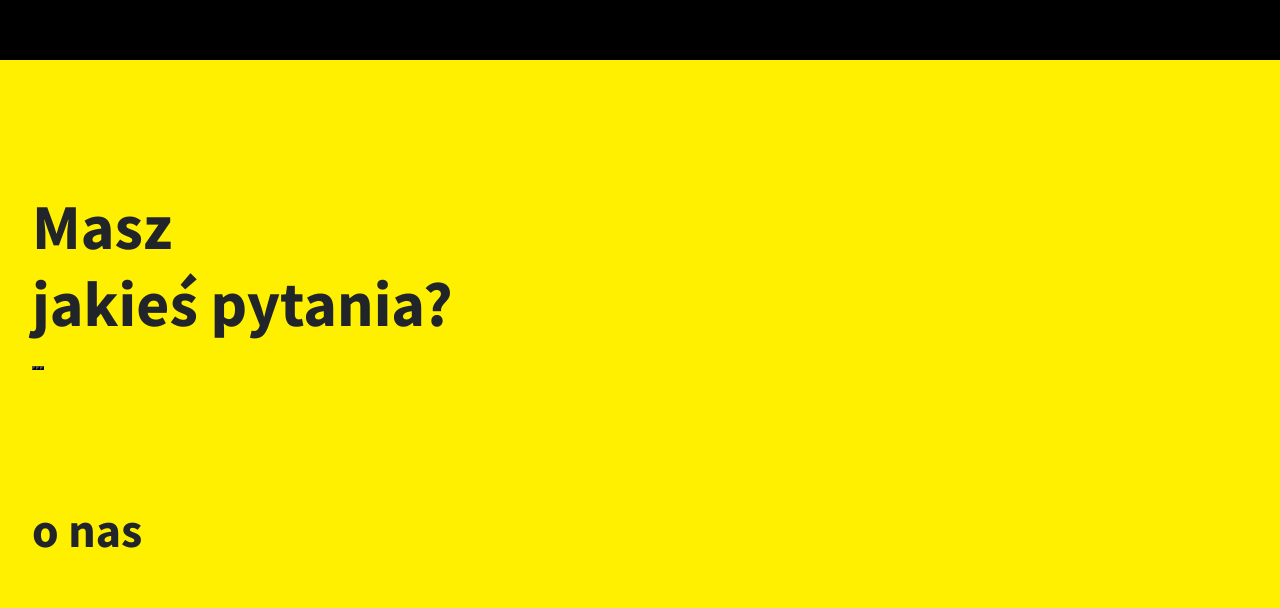
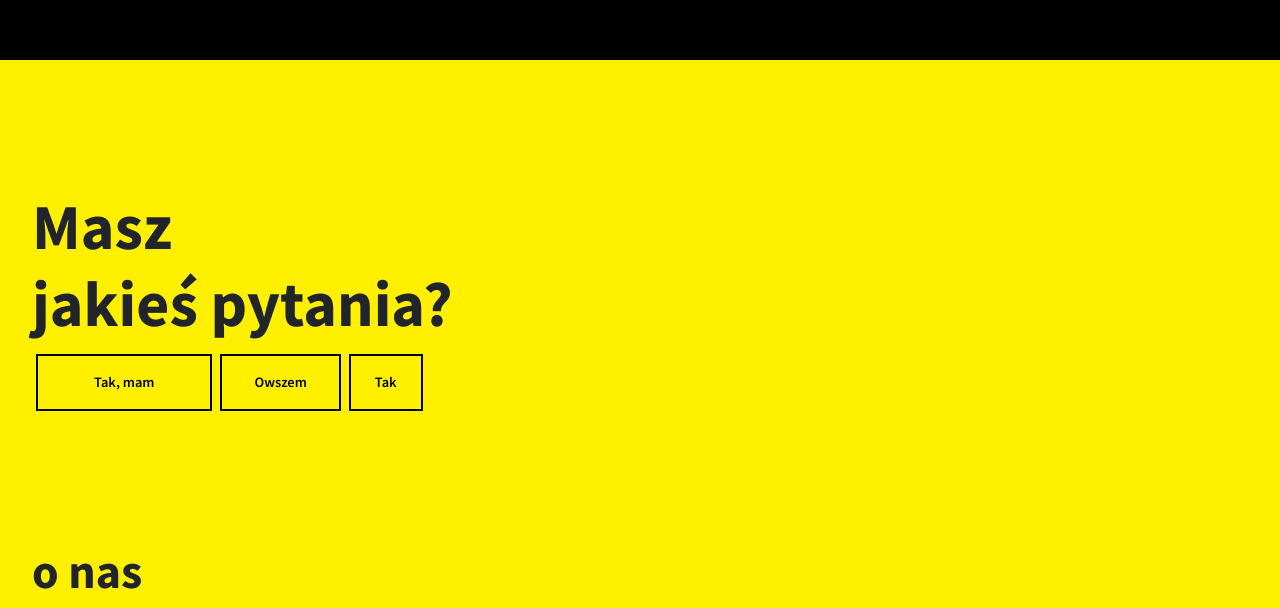
Before and after one commit to siwoczarny/devops, a React (Create React App) app: page / in a window 1280 px wide. Shown: the part 2450-3058 px from the top of the page. Built offline with nearby package versions, Linux system fonts and the light colour scheme.

Commit message:
About section

```diff
--- a/src/components/elements/About.js
+++ b/src/components/elements/About.js
@@ -8,9 +8,9 @@ const About = () => {
             <div className="about_block">
                 <h2 className="about_question">Masz<br/>jakieś pytania?</h2>
                 <div className="about_answer">
-                    <button></button>
-                    <button></button>
-                    <button></button>
+                    <button>Tak, mam</button>
+                    <button>Owszem</button>
+                    <button>Tak</button>
                 </div>
             </div>
             <h3 className="about_title">o nas</h3>
--- a/src/styles/elements/About.scss
+++ b/src/styles/elements/About.scss
@@ -14,6 +14,27 @@
     }
     &_answer {
         margin-left: 32px;
+        button {
+            font-size: $base-size * 0.9;
+            font-weight: 600;
+            margin: 4px;
+            border: 2px solid $color-main;
+            background-color: transparent;
+            transition: $transition;
+            &:nth-child(1) {
+            padding: 16px 56px;
+            }
+            &:nth-child(2) {
+                padding: 16px 32px;
+            }
+            &:nth-child(3) {
+                padding: 16px 24px;
+            }
+            &:hover {
+                color: $color-main-neg;
+                background-color: $color-bg-neg;
+            }
+        }
     }
     &_title {
         @include title;
--- a/src/styles/elements/Services.scss
+++ b/src/styles/elements/Services.scss
@@ -37,7 +37,8 @@
         }
     }
     &_footnote {
-        margin: 64px 0 0 32px ;
+        margin: 64px 256px 0 32px ;
+        padding-bottom: 32px;
         a {
             color: red;
             &:hover {
--- a/src/styles/elements/Start.scss
+++ b/src/styles/elements/Start.scss
@@ -8,9 +8,12 @@
     align-items: center;
     background-color: $color-bg;
     &_title {
-        font-size: $base-size * 5;
+        font-size: $base-size * 4;
         font-weight: 700;
         margin-left: 32px;
         transform: translateY(-50%);
+        @include mobile-large {
+            font-size: $base-size * 5;
+        }
     }
 }
--- a/src/styles/layout/Menu.scss
+++ b/src/styles/layout/Menu.scss
@@ -3,12 +3,9 @@
 
 .menu {
     text-align: right;
-    @include tablet-small {
-        // background-color: $color-bg;
-    }
     &_hamburger {
         position: fixed;
-        top: 16px;
+        top: 14px;
         right: 16px;
         width: 45px;
         height: 45px;
@@ -32,6 +29,7 @@
             transform-origin: left top;
             transition: $transition;
             margin-bottom: 5px;
+            outline: 1px groove $color-bg;
             &--open {
                 transform: translateY(3px) rotate(-45deg);
             }
@@ -40,6 +38,7 @@
             opacity: 1;
             transform: none;
             transition: $transition;
+            outline: 1px groove $color-bg;
             &--open {
                 opacity: 0;
                 transform: translateX(10px);
@@ -50,6 +49,8 @@
             transform: none;
             transition: $transition;
             margin-top: 5px;
+            outline: 1px groove $color-bg;
+
             &--open {
                 transform: translateY(-3px) rotate(45deg);
             }
```
